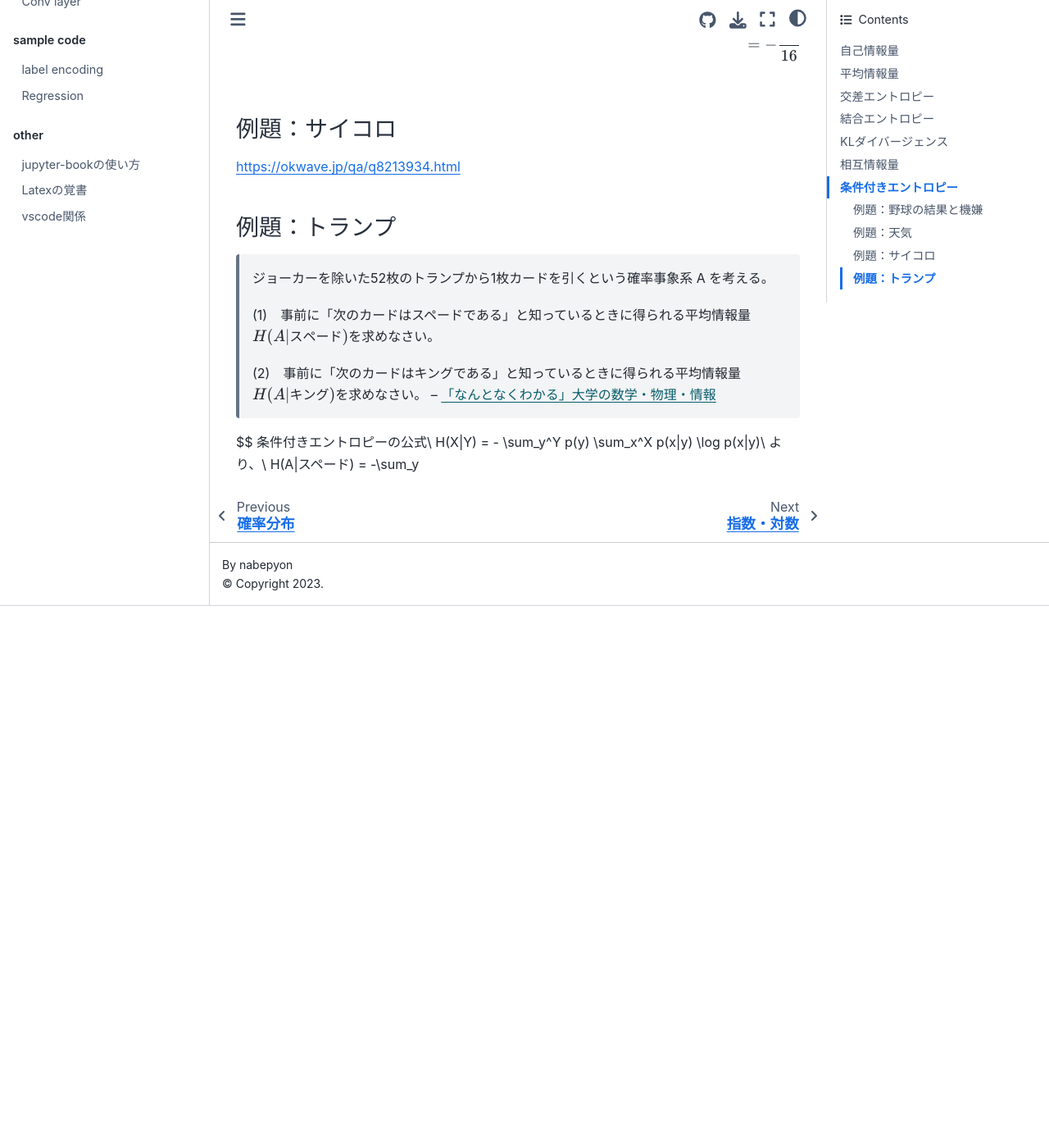
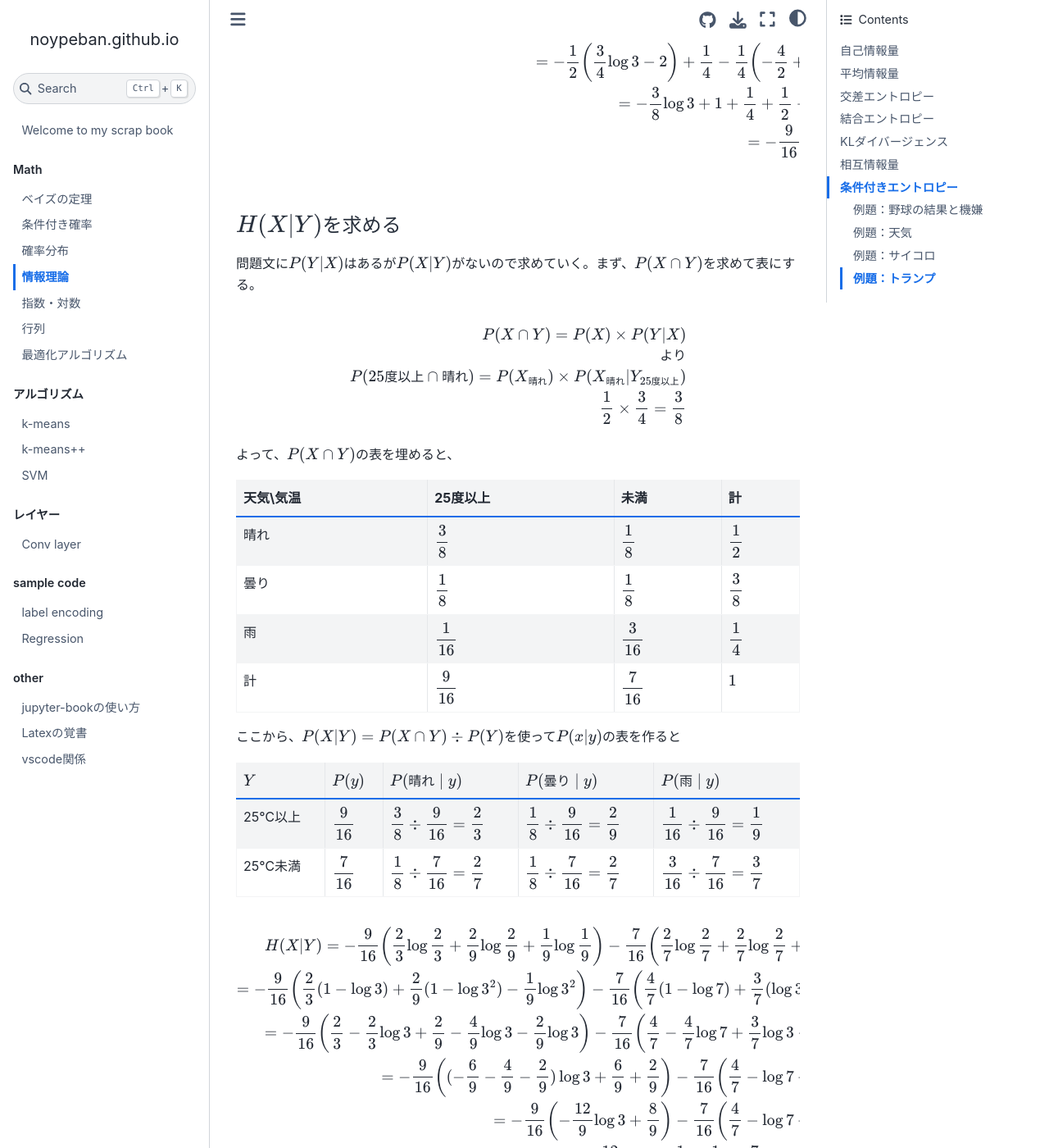
Before and after one commit to noypeban/noypeban.github.io, a Jupyter Book: the page built from math/information_theory.md, in a window 1280 px wide and 1400 px high, scrolled down 4060 px. Shown: the whole window at 82% size. Built offline with Jupyter Book 1.0.4 settings and Sphinx 7.4.7 and the Sphinx Book theme 1.1.4, drawn with Linux system fonts in a browser that asks for light colours; before the commit the page ends 4799 px from its top, so only the background shows below that; some of the changed text lies outside the part shown.

Commit message:
条件付きエントロピーの天気の例題追記

```diff
--- a/math/information_theory.md
+++ b/math/information_theory.md
@@ -102,9 +102,11 @@ bad|20|25|45
 計|60|40|100
 
 ここから、「Mくんの機嫌がわかった場合の、カープの勝敗を表す条件付きエントロピー$H(A|B)$」を次の式
+
 $$
 H(A|B) = -\sum_b^B P(b) \sum_a^A p(a|b) \log p(a|b)
 $$
+
 を使って求めてみる。
 
 $B$|$P(b)$|$P(A_{win} \mid b)$|$P(A_{lose} \mid b)$
@@ -190,8 +192,120 @@ H(Y|X) = - \dfrac{1}{2} \left(
 = - \dfrac{9}{16} \log 3 - \dfrac{7}{4}
 $$
 
+#### $H(X|Y)$を求める
+
+問題文に$P(Y|X)$はあるが$P(X|Y)$がないので求めていく。まず、$P(X \cap Y)$を求めて表にする。
+
+$$
+P(X \cap Y) = P(X) \times P(Y|X)\\
+より\\
+
+P(25度以上 \cap 晴れ) = P(X_{晴れ})\times P(X_{晴れ}|Y_{25度以上})\\
+\dfrac{1}{2} \times \dfrac{3}{4}=\dfrac{3}{8}
+$$
+
+よって、$P(X \cap Y)$の表を埋めると、
+
+天気\気温|25度以上|未満|計
+-|-|-|-
+晴れ|$\dfrac{3}{8}$|$\dfrac{1}{8}$|$\dfrac{1}{2}$
+曇り|$\dfrac{1}{8}$|$\dfrac{1}{8}$|$\dfrac{3}{8}$
+雨|$\dfrac{1}{16}$|$\dfrac{3}{16}$|$\dfrac{1}{4}$
+計|$\dfrac{9}{16}$|$\dfrac{7}{16}$|$1$
+
+ここから、$P(X|Y)=P(X \cap Y) \div P(Y)$を使って$P(x|y)$の表を作ると
+
+$Y$|$P(y)$|$P(晴れ \mid y)$|$P(曇り \mid y)$|$P(雨 \mid y)$
+-|-|-|-|-
+25℃以上|$\dfrac{9}{16}$|$\dfrac{3}{8}\div\dfrac{9}{16}=\dfrac{2}{3}$|$\dfrac{1}{8}\div\dfrac{9}{16}=\dfrac{2}{9}$|$\dfrac{1}{16}\div\dfrac{9}{16}=\dfrac{1}{9}$
+25℃未満|$\dfrac{7}{16}$|$\dfrac{1}{8}\div\dfrac{7}{16}=\dfrac{2}{7}$|$\dfrac{1}{8}\div\dfrac{7}{16}=\dfrac{2}{7}$|$\dfrac{3}{16}\div\dfrac{7}{16}=\dfrac{3}{7}$
+
+$$
+H(X|Y) = - \dfrac{9}{16} \left(
+    \dfrac{2}{3} \log \dfrac{2}{3}
+    + \dfrac{2}{9} \log \dfrac{2}{9}
+    + \dfrac{1}{9} \log \dfrac{1}{9}
+\right)
+- \dfrac{7}{16} \left(
+    \dfrac{2}{7} \log \dfrac{2}{7}
+    + \dfrac{2}{7} \log \dfrac{2}{7}
+    + \dfrac{3}{7} \log \dfrac{3}{7}
+\right)\\
+
+ = - \dfrac{9}{16} \left(
+    \dfrac{2}{3} (1- \log 3)
+    + \dfrac{2}{9} (1-\log 3^2)
+    - \dfrac{1}{9} \log 3^2
+\right)
+- \dfrac{7}{16} \left(
+    \dfrac{4}{7} (1 - \log 7)
+    + \dfrac{3}{7} (\log 3 - \log 7)
+\right)\\
+
+ = - \dfrac{9}{16} \left(
+    \dfrac{2}{3} - \dfrac{2}{3}\log 3
+    + \dfrac{2}{9} - \dfrac{4}{9} \log 3
+    - \dfrac{2}{9} \log 3
+\right)
+- \dfrac{7}{16} \left(
+    \dfrac{4}{7} - \dfrac{4}{7} \log 7
+    + \dfrac{3}{7} \log 3 - \dfrac{3}{7} \log 7
+\right)\\
+
+ = - \dfrac{9}{16} \left(
+    (- \dfrac{6}{9} - \dfrac{4}{9} - \dfrac{2}{9}) \log 3
+    + \dfrac{6}{9}
+    + \dfrac{2}{9}
+\right)
+- \dfrac{7}{16} \left(
+    \dfrac{4}{7}
+    - \log 7
+    + \dfrac{3}{7} \log 3
+\right)\\
+
+ = - \dfrac{9}{16} \left(
+    - \dfrac{12}{9}\log 3
+    + \dfrac{8}{9}
+\right)
+- \dfrac{7}{16} \left(
+    \dfrac{4}{7}
+    - \log 7
+    + \dfrac{3}{7} \log 3
+\right)\\
+
+ =  \dfrac{12}{16}\log 3
+    - \dfrac{1}{2}
+    - \dfrac{1}{4}
+    + \dfrac{7}{16}\log 7
+    - \dfrac{3}{16} \log 3
+\\
+
+ =  (\dfrac{12}{16}- \dfrac{3}{16})\log 3
+    + \dfrac{7}{16}\log 7
+    - \dfrac{2}{4}
+    - \dfrac{1}{4}
+\\
+
+ =  \dfrac{9}{16} \log 3
+    + \dfrac{7}{16} \log 7
+    - \dfrac{3}{4}
+\\
+
+
+$$
+
 ### 例題：サイコロ
-https://okwave.jp/qa/q8213934.html
+
+> - 事象A:サイコロを振って出た目
+> - 事象B(b1,b2)
+>   - b1:サイコロの目は3の倍数
+>   - b2:サイコロの目は3の倍数以外
+>
+>サイコロは普通のサイコロです。(1から6全て確率1/6)。
+>この時、サイコロの目が事前に3の倍数だと分かっている時の、AのエントロピーH(A|b1)を求めよ
+> -- https://okwave.jp/qa/q8213934.html
+
+B|P(b)
 
 ### 例題：トランプ
 
```
